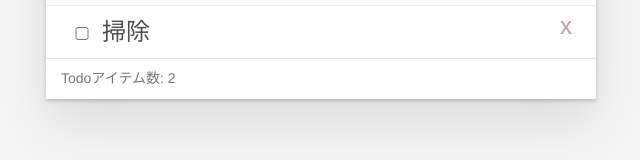
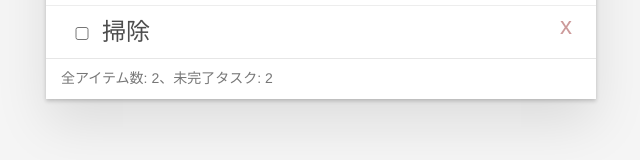
Before and after one commit to estshorter/react-todo, a React (Create React App) app: page / in a window 1280 px wide. Shown: the part 242-402 px from the top of the page, without its empty margins (319-959 px from the left). Built offline with nearby package versions, Linux system fonts and the light colour scheme.

Commit message:
Display incomplete tasks

```diff
--- a/src/App.js
+++ b/src/App.js
@@ -34,7 +34,7 @@ function TodoCount(props) {
   return (
     <footer className="footer">
       <span id
-        ="js-todo-count">Todoアイテム数: {props.count}</span>
+        ="js-todo-count">全アイテム数: {props.count}、未完了タスク: {props.incomplete}</span>
     </footer>)
 }
 
@@ -96,12 +96,16 @@ class TodoApp extends React.Component {
     this.setState({ todos: todos, currentId: todos.length })
   }
 
+  getInComplete = () => {
+    return this.state.todos.filter(todo => !todo.completed).length
+  }
+
   render() {
     return (
       <div className="todoapp">
         <InputForm onSubmit={this.handleSubmit} />
         <List todos={this.state.todos} onDeleted={this.handleDeleted} onCompleted={this.handleCompleted} />
-        <TodoCount count={this.state.todos.length} />
+        <TodoCount count={this.state.todos.length} incomplete={this.getInComplete()} />
       </div>
     );
   }
```
